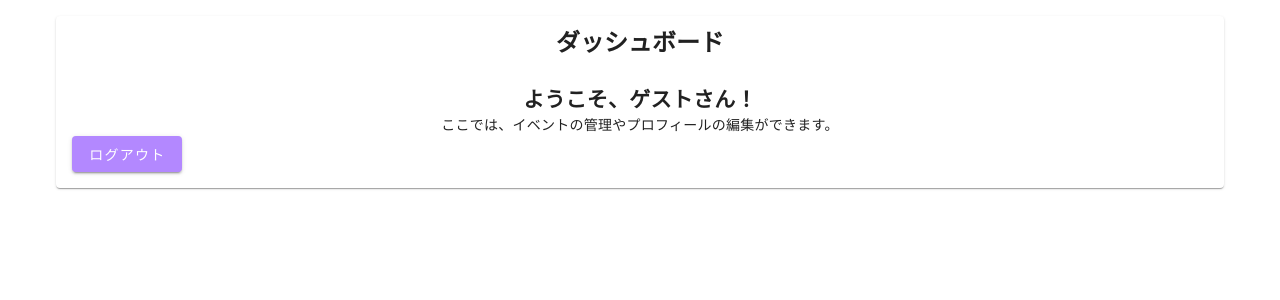
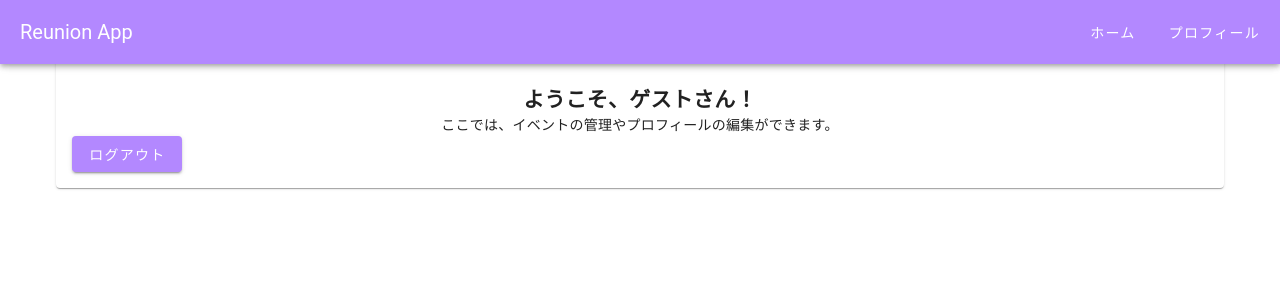
Before and after one commit to rk5155/reunion-app, a Nuxt app: page /dashboard in a window 1280 px wide. Shown: the top 300 px of the page. Built offline with nearby package versions, Linux system fonts and the light colour scheme.

Commit message:
ダッシュボードにヘッダーを表示した

```diff
--- /dev/null
+++ b/components/Header.vue
@@ -0,0 +1,48 @@
+<template>
+  <v-app-bar color="deep-purple-accent-1" dark>
+    <v-toolbar-title>Reunion App</v-toolbar-title>
+    <v-app-bar-nav-icon
+      v-if="isSmallScreen"
+      @click="drawer = !drawer"
+    ></v-app-bar-nav-icon>
+    <template v-if="!isSmallScreen">
+      <v-btn text @click="navigateToHome">ホーム</v-btn>
+      <v-btn text @click="navigateToProfile">プロフィール</v-btn>
+    </template>
+  </v-app-bar>
+
+  <v-navigation-drawer v-model="drawer" app temporary>
+    <v-list>
+      <v-list-item @click="navigateToHome">
+        <v-list-item-title>ホーム</v-list-item-title>
+      </v-list-item>
+      <v-list-item @click="navigateToProfile">
+        <v-list-item-title>プロフィール</v-list-item-title>
+      </v-list-item>
+    </v-list>
+  </v-navigation-drawer>
+</template>
+
+<script lang="ts" setup>
+import { useRouter } from 'vue-router';
+import { ref, computed } from 'vue';
+import { useDisplay } from 'vuetify';
+
+const router = useRouter();
+const drawer = ref(false);
+const { smAndDown } = useDisplay();
+
+const isSmallScreen = computed(() => smAndDown.value);
+
+const navigateToHome = () => {
+  router.push('/');
+  drawer.value = false;
+};
+
+const navigateToProfile = () => {
+  router.push('/profile');
+  drawer.value = false;
+};
+</script>
+
+<style scoped></style>
--- a/package.json
+++ b/package.json
@@ -10,6 +10,7 @@
     "postinstall": "nuxt prepare"
   },
   "dependencies": {
+    "@mdi/font": "^7.4.47",
     "@nuxt/eslint": "1.4.1",
     "@nuxt/image": "1.10.0",
     "@pinia/nuxt": "^0.11.1",
--- a/pages/dashboard.vue
+++ b/pages/dashboard.vue
@@ -1,5 +1,8 @@
 <template>
+  <v-app>
     <v-container>
+      <Header />
+      <!-- Headerコンポーネントを追加 -->
       <v-card>
         <v-card-title class="text-h5 text-center font-weight-bold mb-4">
           ダッシュボード
@@ -18,16 +21,18 @@
         </v-card-text>
       </v-card>
     </v-container>
+  </v-app>
 </template>
 
 <script lang="ts" setup>
-import { useAuthStore } from '@/stores/auth'; // ★ authストアをインポート
+import { useAuthStore } from '@/stores/auth';
 import { storeToRefs } from 'pinia';
 import { useRouter } from 'vue-router';
+import Header from '@/components/Header.vue'; // Headerコンポーネントをインポート
 
 const router = useRouter();
 const authStore = useAuthStore();
-const { user } = storeToRefs(authStore); // user をリアクティブに取り出す
+const { user } = storeToRefs(authStore);
 const userEmail = computed(() => user.value?.email || null);
 const hydrated = ref(false);
 
@@ -35,7 +40,6 @@ onMounted(() => {
   hydrated.value = true;
 });
 
-// ログアウト処理
 const handleLogout = async () => {
   try {
     await authStore.logout();
--- a/plugins/vuetify.ts
+++ b/plugins/vuetify.ts
@@ -1,8 +1,16 @@
 // plugins/vuetify.ts
 import { createVuetify } from 'vuetify'
 import { defineNuxtPlugin } from '#app'
+import '@mdi/font/css/materialdesignicons.css';
+import 'vuetify/styles';
+
+
 
 export default defineNuxtPlugin((nuxtApp) => {
-  const vuetify = createVuetify()
+  const vuetify = createVuetify({
+    icons: {
+      defaultSet: 'mdi',
+    },
+  })
   nuxtApp.vueApp.use(vuetify)
 })
```
Also changed, not shown: 1 other file (tests, documents, lock files or other folders). Lines whose indentation alone changed are shown as unchanged.
